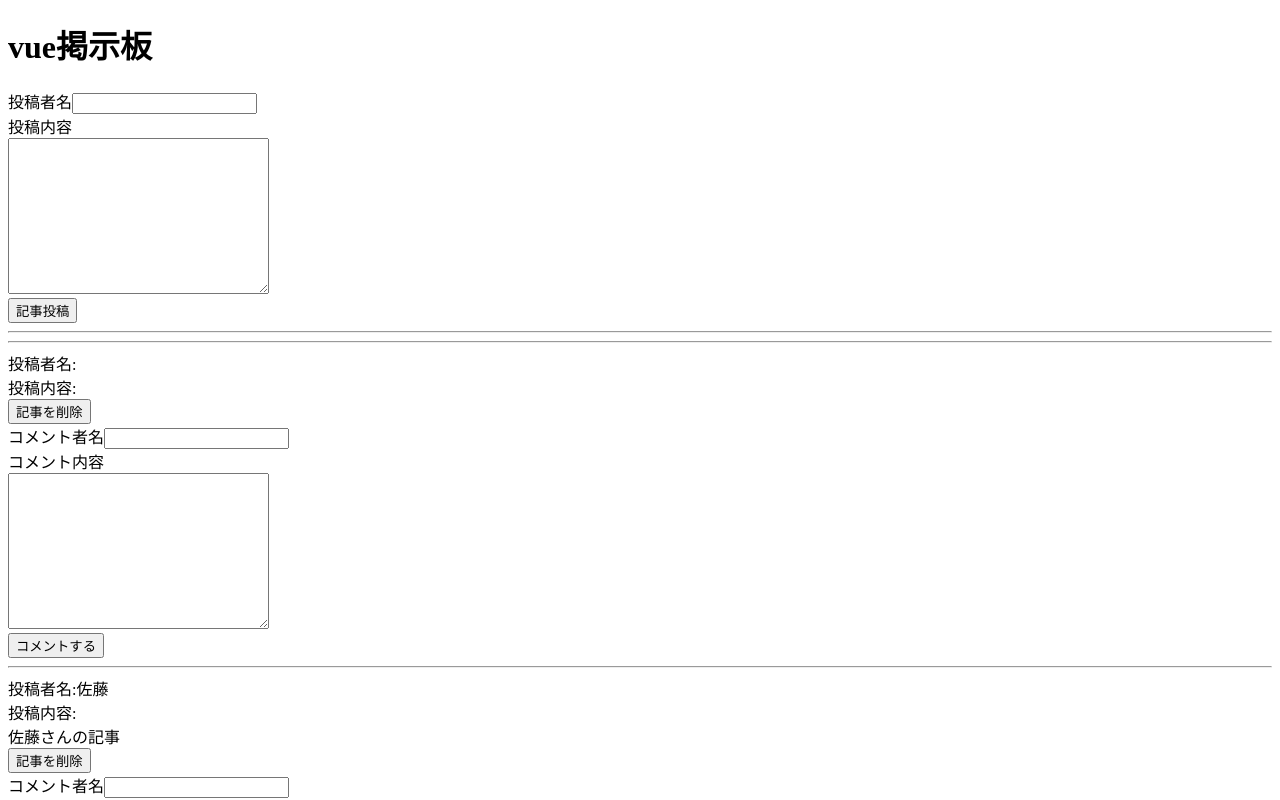
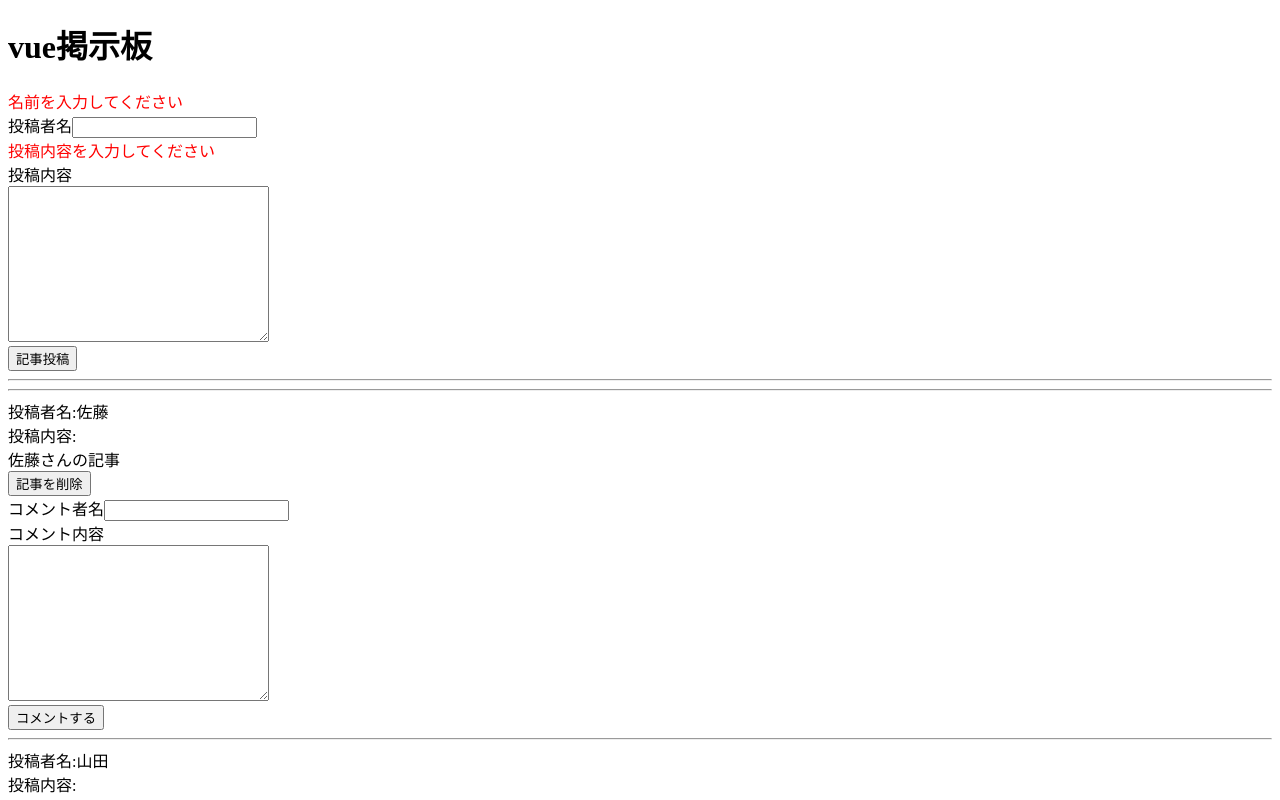
Before and after one commit to Nao-Y1996/ex-vue-bbs, a Vue app: page / in a window 1280 px wide. Both pictures are taken after a click on the button "記事投稿". Shown: the top 800 px of the page. Built offline with nearby package versions, Linux system fonts and the light colour scheme.

Commit message:
記事投稿の際の入力値チェックの実装

```diff
--- a/src/views/bbs.vue
+++ b/src/views/bbs.vue
@@ -1,8 +1,12 @@
 <template>
   <div>
     <h1>vue掲示板</h1>
+    <span class="error" v-if="nameError != ''">{{ nameError }}<br /></span>
     <label for="name">投稿者名</label>
     <input type="text" name="name" id="name" v-model="name" /><br />
+    <span class="error" v-if="contentError != ''"
+      >{{ contentError }}<br
+    /></span>
     <label for="content">投稿内容</label><br />
     <textarea
       name="content"
@@ -56,6 +60,10 @@ export default class Bbs extends Vue {
   private name = "";
   // 投稿する記事の内容
   private content = "";
+  // 名前の未入力のエラーメッセージ
+  private nameError = "";
+  // 記事内容の未入力のエラーメッセージ
+  private contentError = "";
 
   /**
    * 全ての記事を取得する.
@@ -69,12 +77,42 @@ export default class Bbs extends Vue {
    * 記事を投稿する.
    */
   postArticle(): void {
+    if (this.inputHasError()) {
+      return;
+    } else {
       this.$store.commit("createArticle", {
         name: this.name,
         content: this.content,
       });
       this.name = "";
       this.content = "";
+    }
+  }
+  /**
+   * 記事投稿の際に名前と投稿内容のバリデーションチェックをする.
+   *
+   * @return バリデーションをクリアしたかどうかの真偽値
+   */
+  inputHasError(): boolean {
+    // 名前の入力チェック
+    if (this.name === "") {
+      this.nameError = "名前を入力してください";
+    } else if (this.name.length > 50) {
+      this.nameError = "名前は50文字以内で入力してください";
+    } else {
+      this.nameError = "";
+    }
+    // 投稿内容の入力チェック
+    if (this.content === "") {
+      this.contentError = "投稿内容を入力してください";
+    } else {
+      this.contentError = "";
+    }
+    if (this.nameError !== "" || this.contentError !== "") {
+      return true;
+    } else {
+      return false;
+    }
   }
 
   /**
@@ -95,4 +133,8 @@ export default class Bbs extends Vue {
 }
 </script>
 
-<style scoped></style>
+<style scoped>
+.error {
+  color: red;
+}
+</style>
```
Lines whose indentation alone changed are shown as unchanged.
